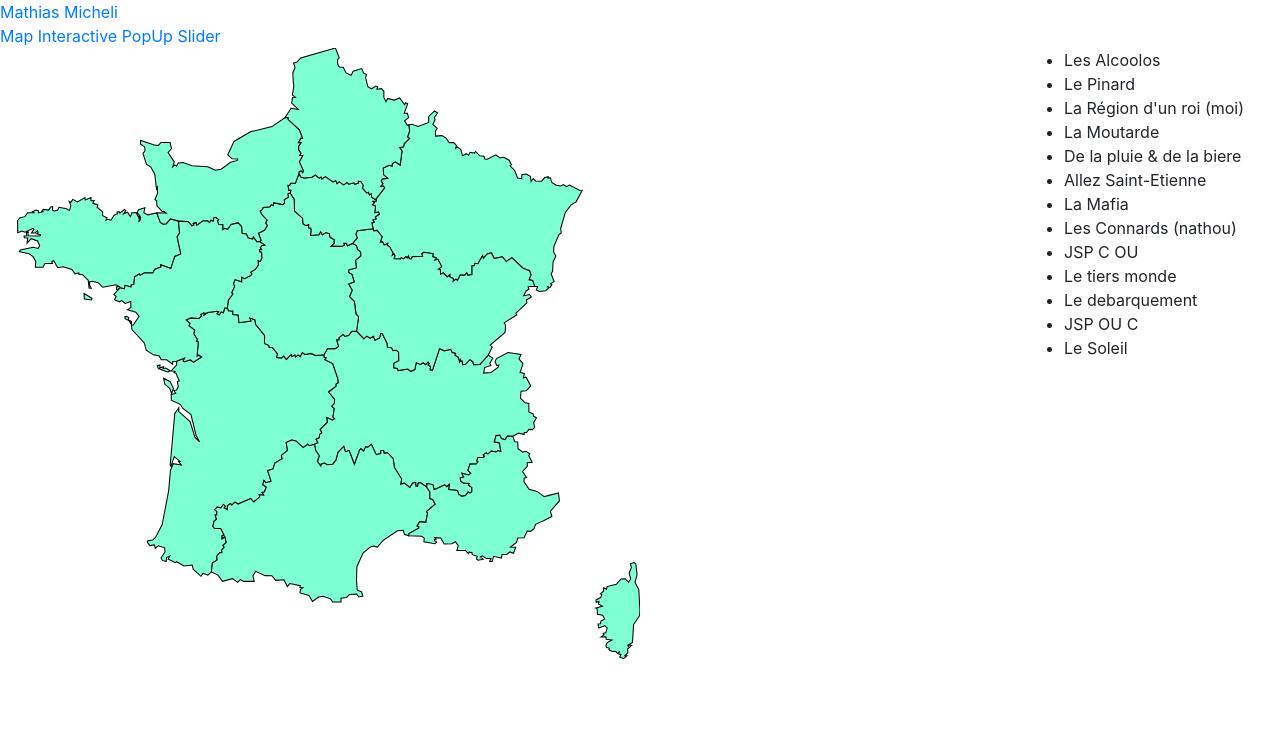
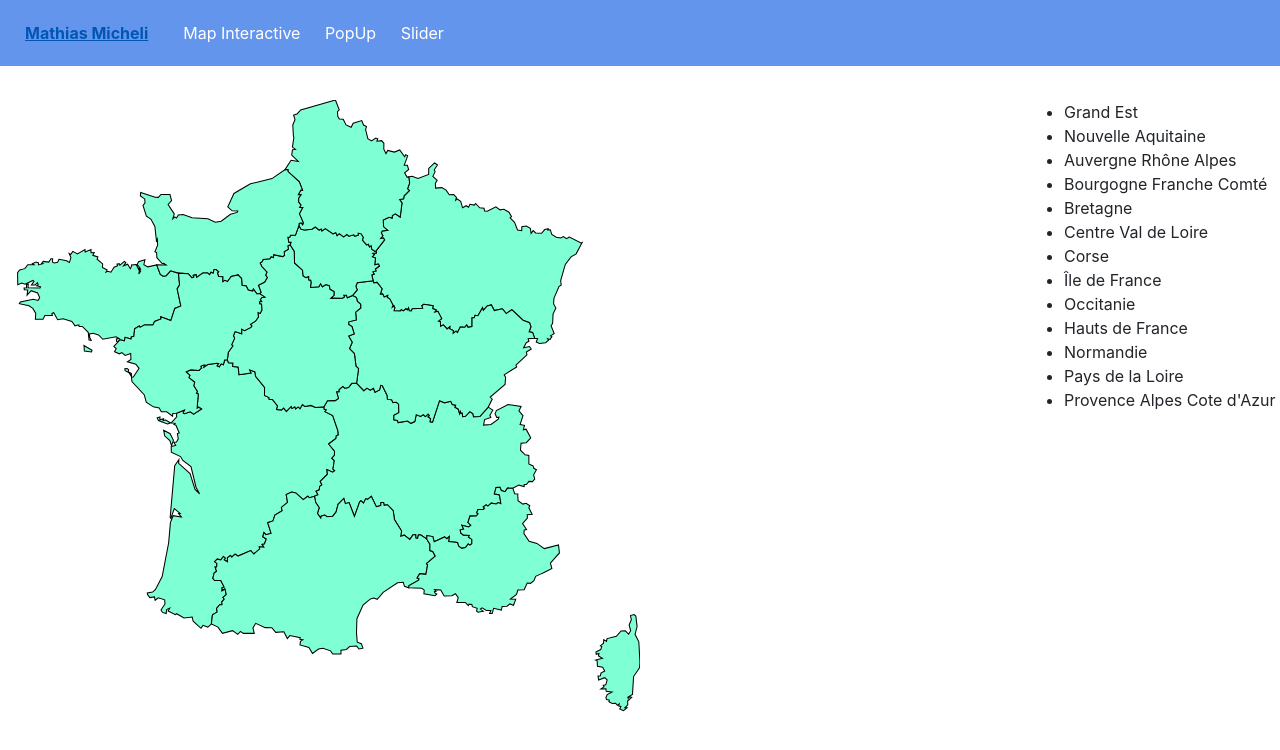
Before and after one commit to mathias73/Project, a plain HTML site: page test_carte/index.html in a window 1280 px wide. Drawn offline with nearby package versions, Linux system fonts and the light colour scheme.

Commit message:
menu issue resolved

```diff
--- a/test_carte/app.css
+++ b/test_carte/app.css
@@ -1,5 +1,6 @@
 .map{
     overflow: hidden;
+    padding-top: 100px;
 }
 
 .map__image{
@@ -33,3 +34,31 @@
     font-weight: bold;
     text-decoration: underline;
 }
+
+.header{
+    position: fixed;
+    left: 0;
+    right: 0;
+    height: 66px;
+    line-height: 66px;
+    color: #FFF;
+    background-color: cornflowerblue;
+}
+
+.header__logo{
+    font-weight: bold;
+    padding: 0 25px;
+    float: left;
+    color: #FFFFFF;
+}
+
+.menu{
+    float: left;
+}
+.menu a{
+    padding: 0 10px;
+    color: white;
+}
+.menu a:hover{
+    color:antiquewhite ;
+}
--- a/test_carte/index.html
+++ b/test_carte/index.html
@@ -12,8 +12,8 @@
     <a href="#" class="header__logo">Mathias Micheli</a>
     <nav class="menu">
         <a href="#">Map Interactive</a>
-        <a href="./test_login/index.html">PopUp</a>
-        <a href="./test_slider/index.html">Slider</a>
+        <a href="../test_login/index.html">PopUp</a>
+        <a href="../test_slider/index.html">Slider</a>
     </nav>
 </header>
 <div class="map" id="map">
@@ -67,19 +67,19 @@
     <div class="map__list">
         <ul>
 
-            <li><a href="http://google.com/?q=A" id="list-A">Les Alcoolos</a></li>
-            <li><a href="http://google.com/?q=B" id="list-B">Le Pinard</a></li>
-            <li><a href="http://google.com/?q=C" id="list-C">La Région d'un roi (moi)</a></li>
-            <li><a href="http://google.com/?q=D" id="list-D">La Moutarde</a></li>
-            <li><a href="http://google.com/?q=E" id="list-E">De la pluie & de la biere</a></li>
-            <li><a href="http://google.com/?q=F" id="list-F">Allez Saint-Etienne</a></li>
-            <li><a href="http://google.com/?q=G" id="list-G">La Mafia</a></li>
-            <li><a href="http://google.com/?q=H" id="list-H">Les Connards (nathou)</a></li>
-            <li><a href="http://google.com/?q=I" id="list-I">JSP C OU</a></li>
-            <li><a href="http://google.com/?q=J" id="list-J">Le tiers monde</a></li>
-            <li><a href="http://google.com/?q=K" id="list-K">Le debarquement</a></li>
-            <li><a href="http://google.com/?q=L" id="list-L">JSP OU C</a></li>
-            <li><a href="http://google.com/?q=M" id="list-M">Le Soleil</a></li>
+            <li><a href="http://google.com/?q=A" id="list-A">Grand Est</a></li>
+            <li><a href="http://google.com/?q=B" id="list-B">Nouvelle Aquitaine</a></li>
+            <li><a href="http://google.com/?q=C" id="list-C">Auvergne Rhône Alpes</a></li>
+            <li><a href="http://google.com/?q=D" id="list-D">Bourgogne Franche Comté</a></li>
+            <li><a href="http://google.com/?q=E" id="list-E">Bretagne</a></li>
+            <li><a href="http://google.com/?q=F" id="list-F">Centre Val de Loire</a></li>
+            <li><a href="http://google.com/?q=G" id="list-G">Corse</a></li>
+            <li><a href="http://google.com/?q=H" id="list-H">Île de France</a></li>
+            <li><a href="http://google.com/?q=I" id="list-I">Occitanie</a></li>
+            <li><a href="http://google.com/?q=J" id="list-J">Hauts de France</a></li>
+            <li><a href="http://google.com/?q=K" id="list-K">Normandie</a></li>
+            <li><a href="http://google.com/?q=L" id="list-L">Pays de la Loire</a></li>
+            <li><a href="http://google.com/?q=M" id="list-M">Provence Alpes Cote d'Azur</a></li>
 
 
         </ul>
--- a/test_carte/style.css
+++ /dev/null
@@ -1,27 +0,0 @@
-.header{
-    position: fixed;
-    left: 0;
-    right: 0;
-    height: 66px;
-    line-height: 66px;
-    color: #FFF;
-    background-color: cornflowerblue;
-}
-
-.header__logo{
-    font-weight: bold;
-    padding: 0 25px;
-    float: left;
-    color: #FFFFFF;
-}
-
-.menu{
-    float: left;
-}
-.menu a{
-    padding: 0 10px;
-    color: white;
-}
-.menu a:hover{
-    color:antiquewhite ;
-}
```
Also changed, not shown: test_login/index.html (+2 -2 lines), test_slider/index.html (+2 -2 lines).
